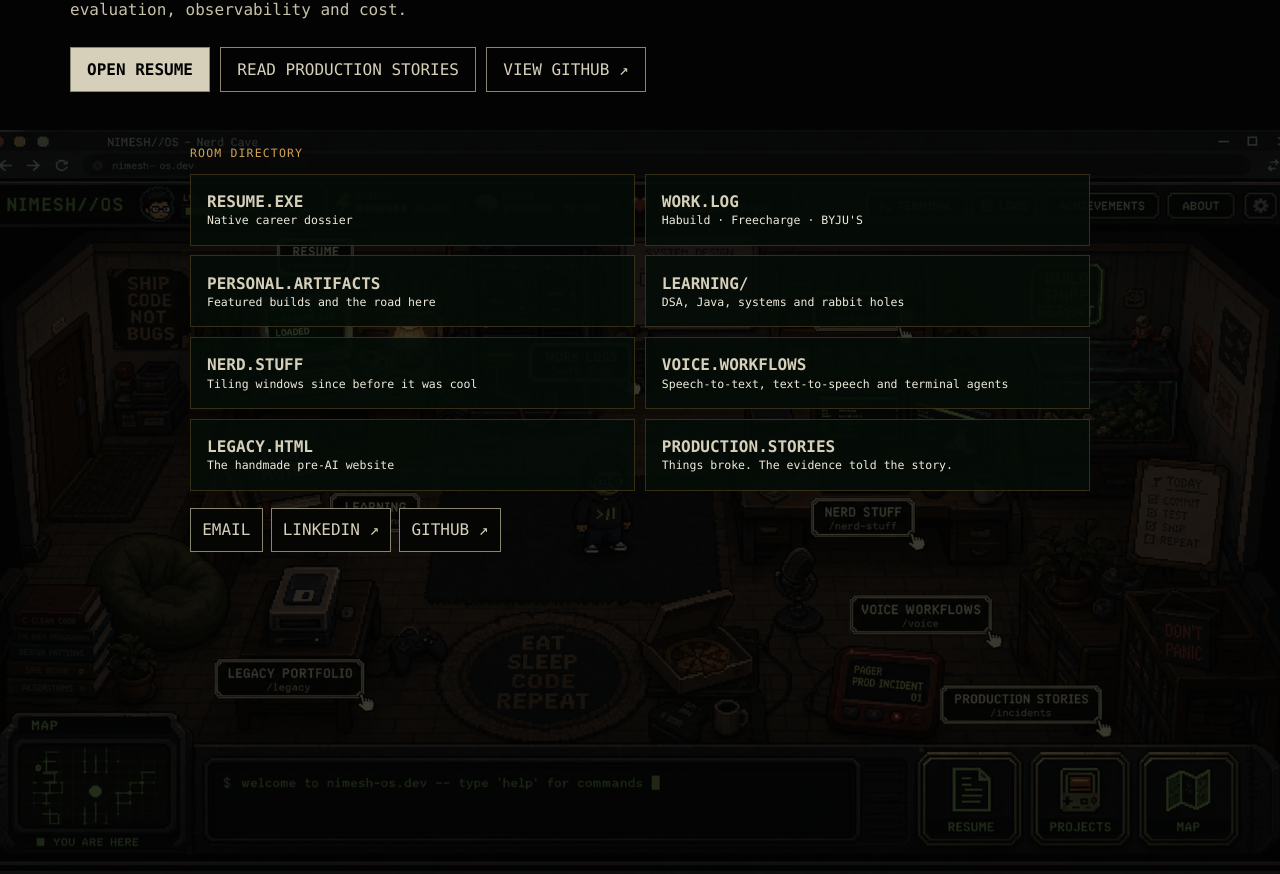
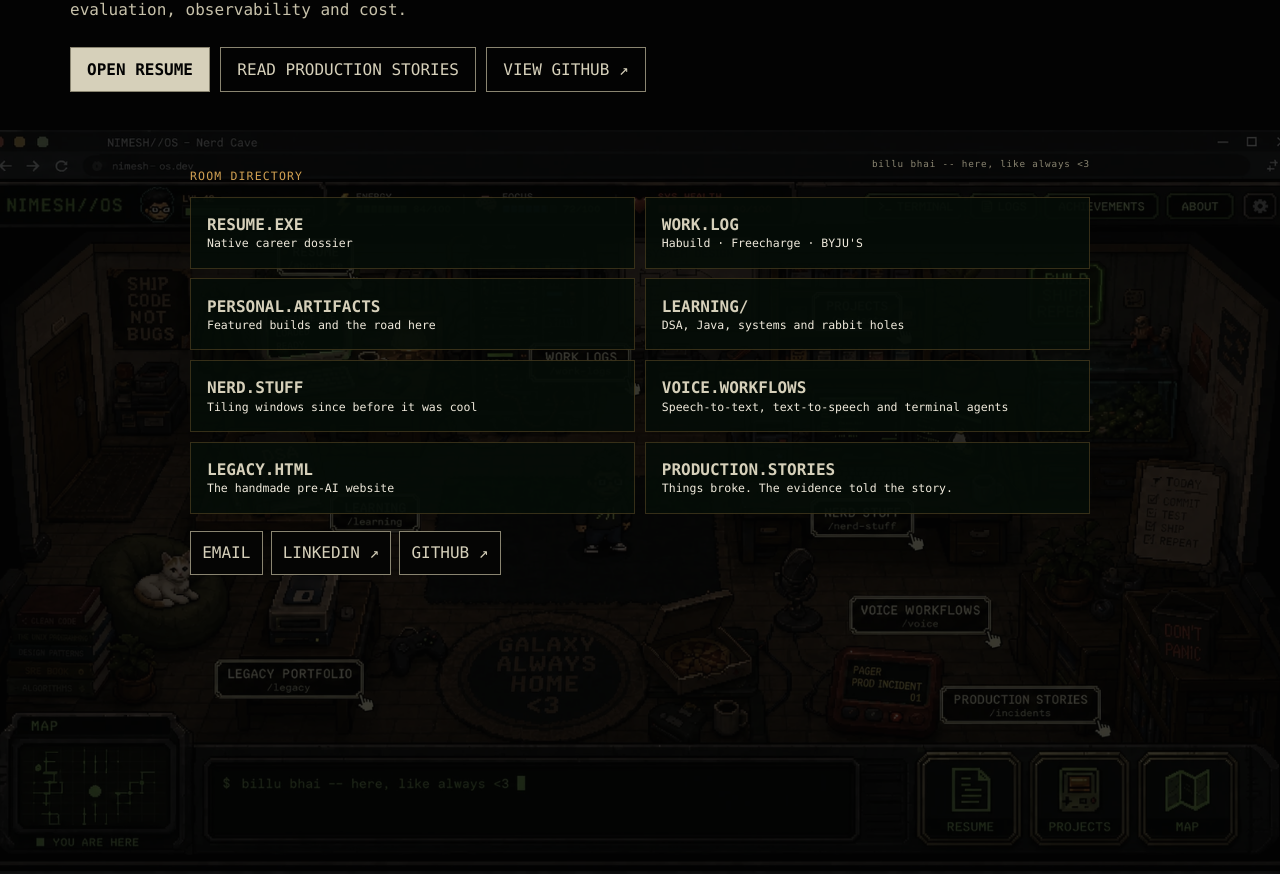
Before and after one commit to NimeshJohari02/NimeshJohari02.github.io, a React (Vite) app: page / in a window 1280 px wide. Shown: the part 358-1232 px from the top of the page. Built offline with nearby package versions, Linux system fonts and the light colour scheme.

Commit message:
feat(cave): add Galaxy memorial

```diff
--- a/src/App.css
+++ b/src/App.css
@@ -62,6 +62,7 @@ button { color: inherit; }
 .hotspot--voice { left: 65.6%; top: 62.3%; width: 11.5%; height: 7%; }
 .hotspot--legacy { left: 17.7%; top: 70.8%; width: 12.5%; height: 7%; }
 .hotspot--stories { left: 72.5%; top: 74.4%; width: 13.5%; height: 7%; }
+.billu-note { position: absolute; z-index: 5; right: 1rem; bottom: 2.4rem; margin: 0; color: var(--phosphor-dim); font-size: .58rem; letter-spacing: .09em; pointer-events: none; }
 .directory { display: none; }
 
 .crt-surface {
@@ -182,6 +183,7 @@ button { color: inherit; }
   .directory > a span { color: var(--paper); font-size: .72rem; }
   .directory-socials { display: flex; flex-wrap: wrap; gap: .5rem; padding-top: .5rem; }
   .directory-socials a { padding: .7rem; border: 1px solid var(--phosphor-dim); color: var(--phosphor); text-decoration: none; background: #050504; }
+  .billu-note { position: relative; right: auto; bottom: auto; max-width: 900px; margin: .75rem auto 0; text-align: right; }
 }
 
 @media (max-width: 760px) {
--- a/src/App.tsx
+++ b/src/App.tsx
@@ -125,10 +125,10 @@ function App() {
       </section>
 
       <section className="cave" aria-label="Interactive Nerd Cave">
-        <img className="directory-background" src={`${base}concepts/nerd-cave.webp`} alt="" />
+        <img className="directory-background" src={`${base}concepts/nerd-cave-billu.webp`} alt="" />
         <div className="scene-frame">
           <div className="scene-layer">
-            <img src={`${base}concepts/nerd-cave.webp`} alt="Pixel-art developer room with eight interactive objects" />
+            <img src={`${base}concepts/nerd-cave-billu.webp`} alt="Pixel-art developer room with eight interactive objects and Billu Bhai resting on a green chair" />
             <div className="cave-shade" />
 
             <nav className="desktop-hotspots" aria-label="Objects in the Nerd Cave">
@@ -138,6 +138,7 @@ function App() {
             </nav>
           </div>
         </div>
+        <p className="billu-note">billu bhai -- here, like always &lt;3</p>
 
         <nav className="directory" id="map" aria-label="Nerd Cave directory">
           <p>ROOM DIRECTORY</p>
```
Also changed, not shown: public/concepts/nerd-cave-billu.webp (added), 1 other file (tests, documents, lock files or other folders).
